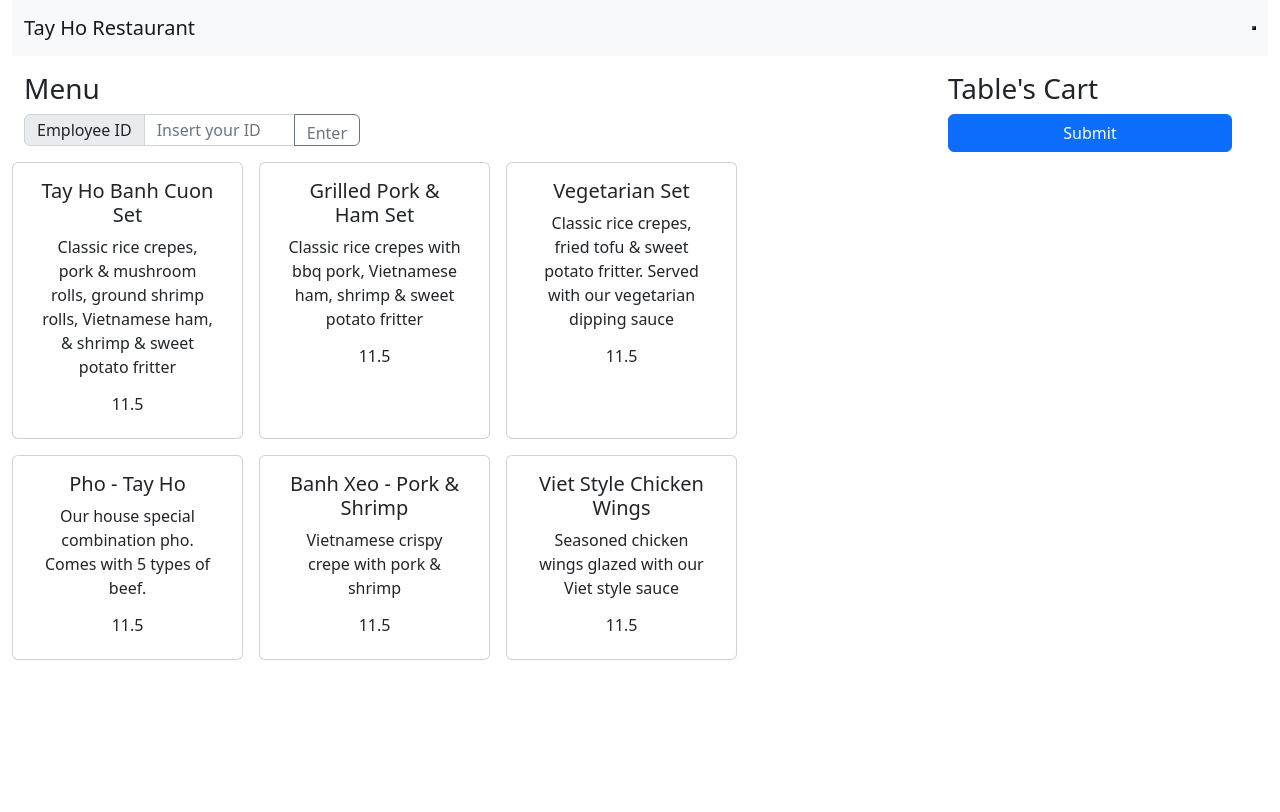
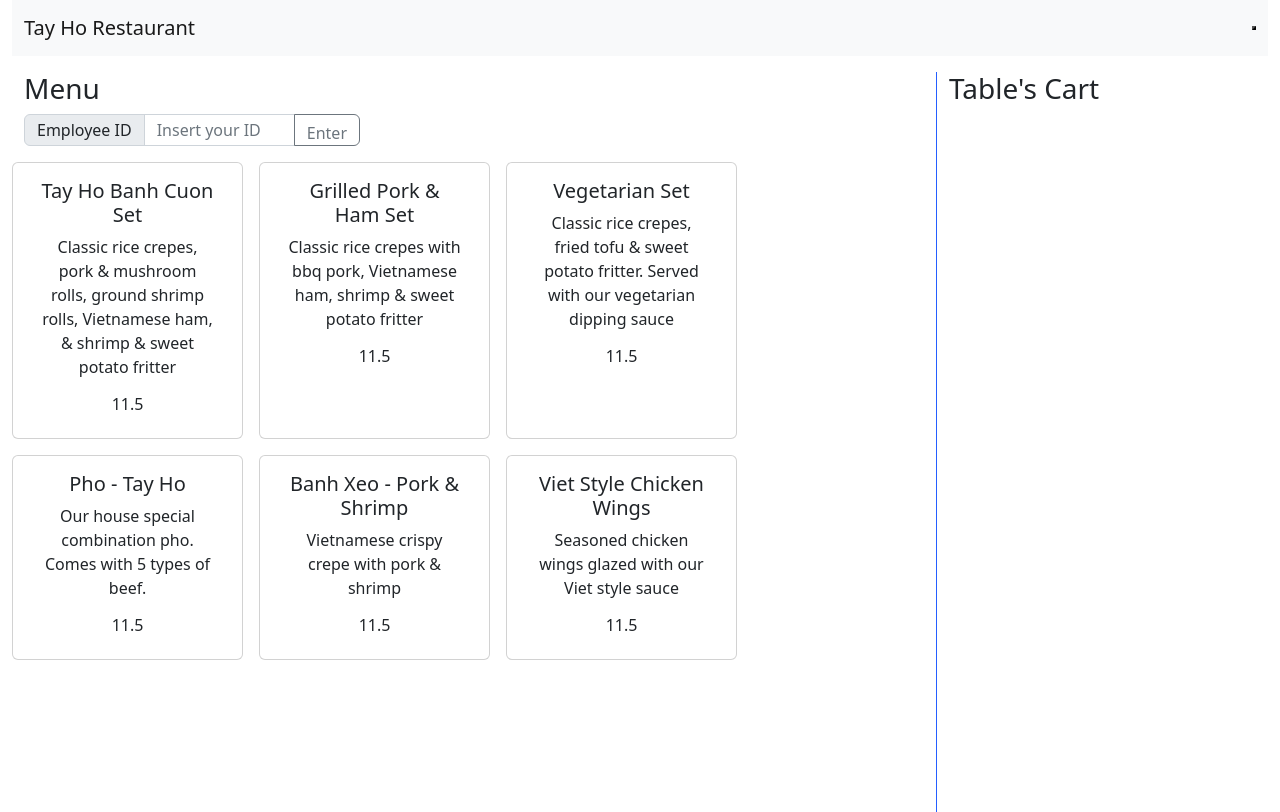
Before and after one commit to VyDinhhh/Restaurant-Database, a React (Create React App) app in the folder frontend/: page /menu in a window 1280 px wide. Built offline with nearby package versions, Linux system fonts and the light colour scheme.

Commit message:
Added order page

```diff
--- a/frontend/src/App.js
+++ b/frontend/src/App.js
@@ -3,6 +3,7 @@ import './App.css';
 import Menu from './components/TakeOrder';
 import Tables from './components/tables';
 import Navbar from './components/navbar';
+import SubmitCart from './components/SubmitCart'
 
 
 function App() {
@@ -13,6 +14,7 @@ function App() {
         <Route path="/" element={<Tables />} />
         <Route path="/menu" element={<Menu />} />
         <Route path="/:tableID" element={<Menu/>}/>
+        {/* <Route path="/:tableID/submitCart/:orderID" element={<SubmitCart/>}/> */}
       </Routes>
     </main>
   );
--- /dev/null
+++ b/frontend/src/components/SubmitCart.jsx
@@ -0,0 +1,23 @@
+import React, {useState} from 'react';
+import {useParams, useLocation} from 'react-router-dom';
+
+function SubmitOrder() {
+  const params = useParams();
+  const {state: cart} = useLocation();
+  console.log(cart)
+  return (
+    <div style={{border : "1px solid red"}} className='container text-alig'>
+      <h2>Order</h2>
+      {cart.map(item => {
+        return(
+          <div className='row'>
+            <h5 className='col'>{item.dishName}</h5>
+            <h5 className='col'>{item.price}</h5>
+          </div>
+        )
+      })}
+    </div>
+  )
+}
+
+export default SubmitOrder
--- a/frontend/src/components/TakeOrder.jsx
+++ b/frontend/src/components/TakeOrder.jsx
@@ -1,16 +1,17 @@
 import React, { useState } from 'react';
 import { menu } from './menu';
-import { useParams } from 'react-router-dom';
+import { Link, useParams } from 'react-router-dom';
 
 export default function TakeOrder() {
   const { tableID } = useParams();
   const [cart, setCart] = useState([]);
   const [employee, setEmployee] = useState("");
   const [isEnterID, setIsEnterID] = useState(false);
+  const orderID = Math.floor(Math.random()*100000000);
   //Handle events
   const addItem = (event, chosenDish) => {
     event.preventDefault();
-    if (employee === "" && isEnterID === true) {
+    if (isEnterID === false) {
       alert("Enter your employee ID first")
     } else {
       setCart([...cart, chosenDish])
@@ -20,7 +21,7 @@ export default function TakeOrder() {
   const enterEmployeeID = (event) => {
     event.preventDefault();
     setIsEnterID(true);
-    console.log(employee);
+    alert("You can start to take order!")
   }
   return (
     <div className='container-fluid mt-3 row take-order-div'>
@@ -53,7 +54,7 @@ export default function TakeOrder() {
         </div>
       </div>
 
-      <div className='col order-div'>
+      <div className='col cart-div'>
         <h3>Table's {tableID} Cart</h3>
 
         {cart.length !== 0 && cart.map(item => {
@@ -70,7 +71,12 @@ export default function TakeOrder() {
             </div>
           )
         })}
-        <button className="btn btn-primary">Submit</button>
+        {cart.length !== 0 && (
+          <Link to={`/${tableID}/submitCart/${orderID}`} state={cart}>
+            <button className="btn btn-primary">Submit</button>
+          </Link>
+
+          )}
       </div>
     </div>
   )
--- a/frontend/src/components/style.css
+++ b/frontend/src/components/style.css
@@ -18,7 +18,15 @@
 .take-order-div {
     height: 92.5vh;
 }
+
+.menu-div {
+    overflow-y: auto;
+}
 .order-div {
     display: flex;
     flex-direction: column;
 }
+
+.cart-div {
+    border-left: 1px solid rgb(36, 94, 255);;
+}
```
Also changed, not shown: 1 other file (tests, documents, lock files or other folders).
